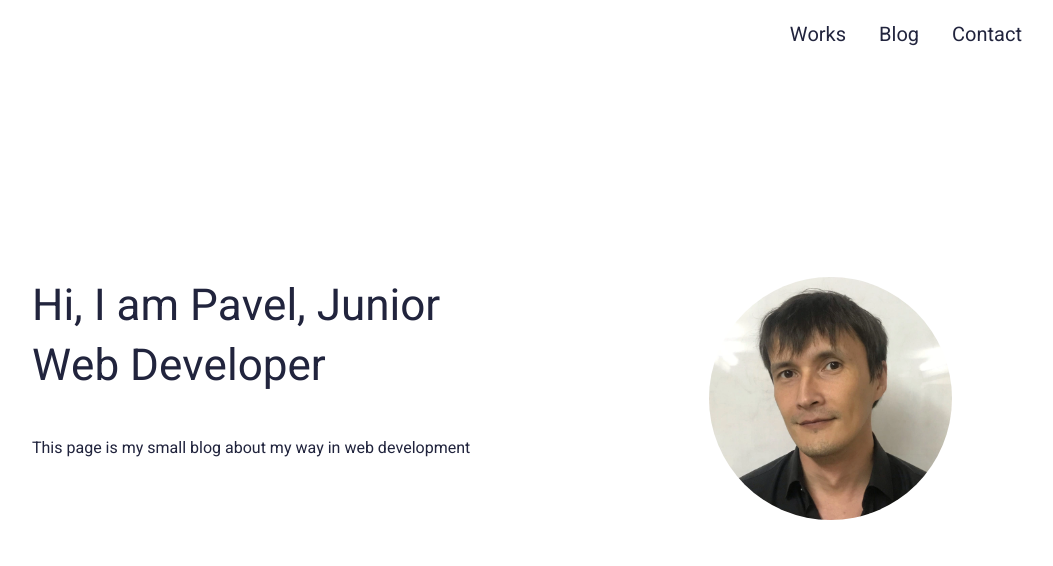
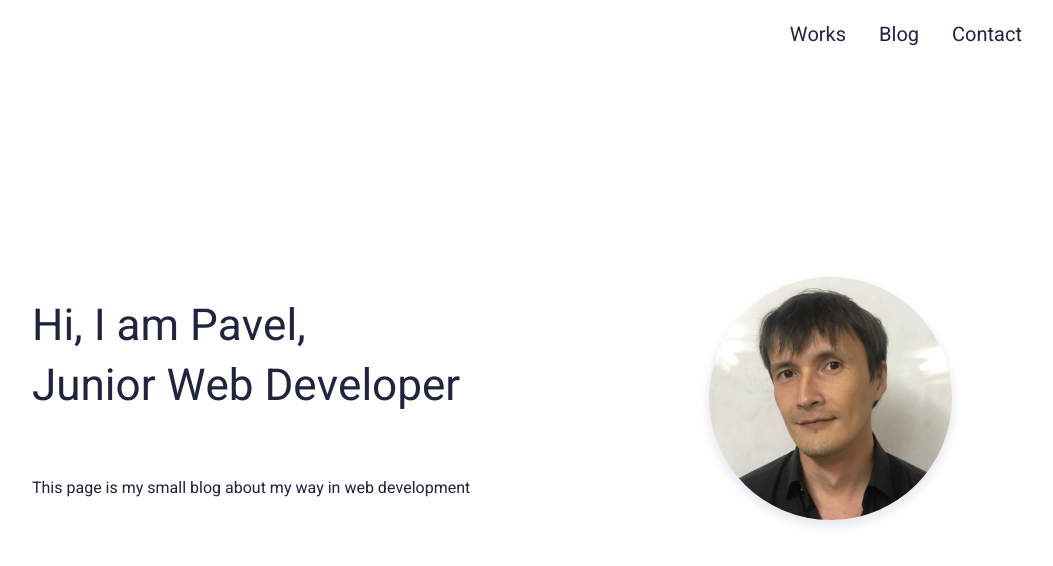
Before and after one commit to HakasLepehen/pavel-petrov-landing-page, a website built with webpack: page src/index.html in a window 1280 px wide. Shown: the top 566 px of the page, without its empty margins (148-1201 px from the left). Built offline with nearby package versions, Linux system fonts and the light colour scheme.

Commit message:
completed greetings__block

```diff
--- a/src/index.html
+++ b/src/index.html
@@ -54,7 +54,7 @@
                         <div class="block__img circle"></div>
                         <div class="block__text">
                             <div class="block__title">
-                                <h1>Hi, I am Pavel,
+                                <h1>Hi, I am Pavel,<br>
                                     Junior Web Developer
                                 </h1>
                             </div>
--- a/src/scss/greetings.scss
+++ b/src/scss/greetings.scss
@@ -1,5 +1,3 @@
-
-
 .block {
   padding: 228px 0 156px 0;
   display: flex;
@@ -8,14 +6,20 @@
   // flex-wrap: wrap;
 
   &__img {
-    background: url('../img/avatar.webp') top/cover no-repeat;
+    background: url("../img/avatar.webp") top/cover no-repeat;
+    box-shadow: 0px 5px 10px 2px rgba(134, 149, 164, 0.2);
     max-height: 100%;
     width: 243px;
     object-fit: cover;
     flex-shrink: 2;
+    -webkit-box-shadow: 0px 5px 10px 2px rgba(134, 149, 164, 0.2);
+    -moz-box-shadow: 0px 5px 10px 2px rgba(134, 149, 164, 0.2);
   }
 
   &__text {
+    display: flex;
+    flex-direction: column;
+    justify-content: space-evenly;
     flex: 0 1 506px;
     min-height: 243px;
   }
```
